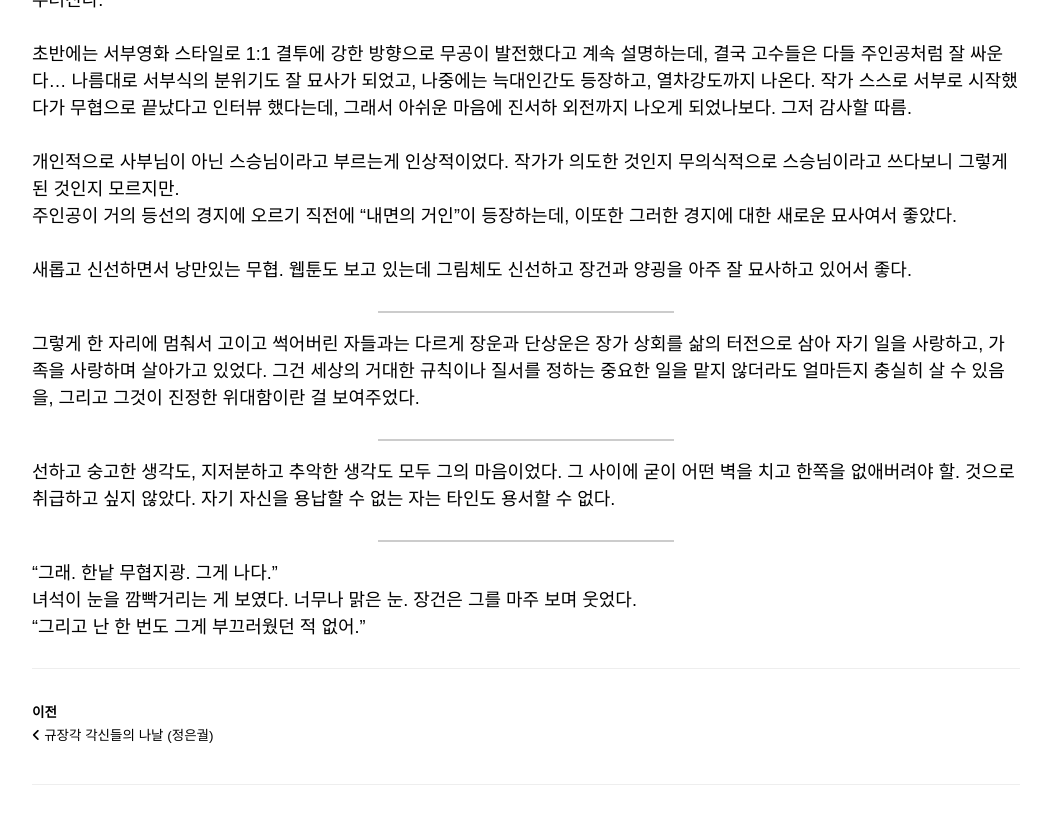
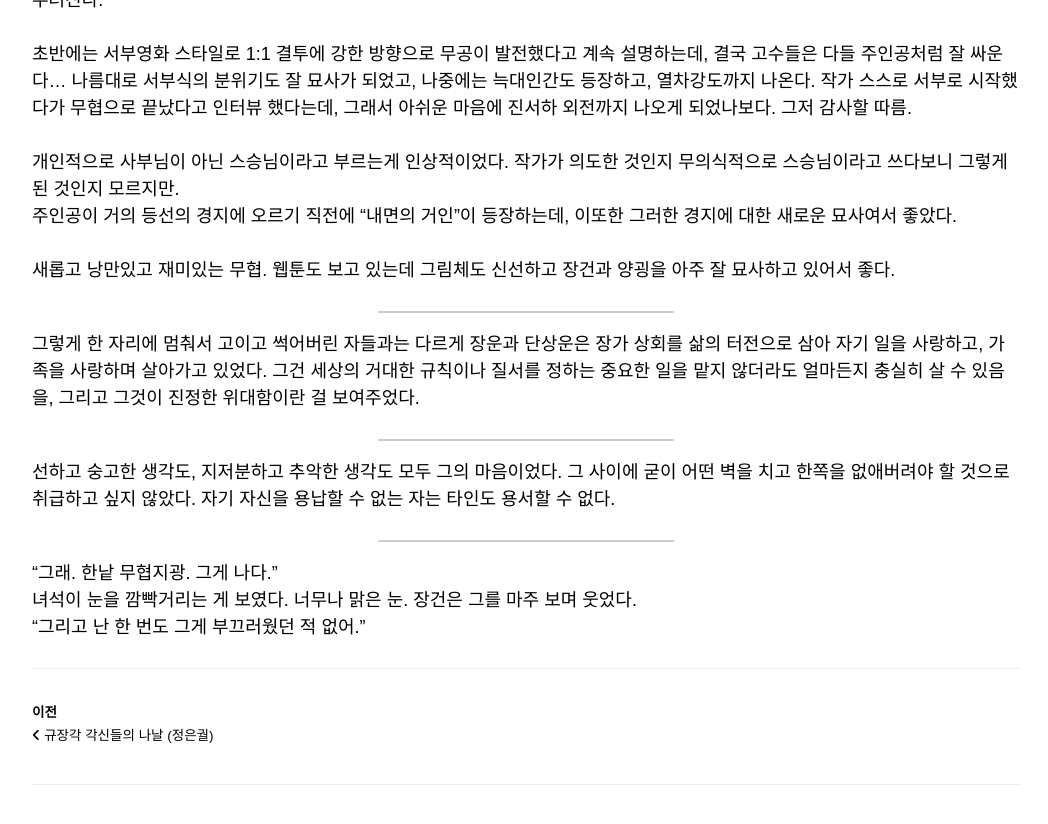
Before and after one commit to huginnmn/huginnmn.github.io, a Jekyll site: the page built from _posts/2024-04-19-무림서부.md, in a window 1280 px wide and 900 px high, scrolled down 1317 px. Shown: the top 824 px of the window, without its empty margins (114-1162 px from the left). Built offline with Jekyll 4.4.1, drawn with Linux system fonts in a browser that asks for light colours; nearby versions of some CDN libraries; some web fonts are replaced; comment, search, counter and statistics services are not loaded.

Commit message:
Update 2024-04-19-무림서부.md

```diff
--- a/_posts/2024-04-19-무림서부.md
+++ b/_posts/2024-04-19-무림서부.md
@@ -17,11 +17,11 @@ tags: 독서 책 소설 웹소설 무협
 개인적으로 사부님이 아닌 스승님이라고 부르는게 인상적이었다. 작가가 의도한 것인지 무의식적으로 스승님이라고 쓰다보니 그렇게 된 것인지 모르지만.
 주인공이 거의 등선의 경지에 오르기 직전에 "내면의 거인"이 등장하는데, 이또한 그러한 경지에 대한 새로운 묘사여서 좋았다.
 
-새롭고 신선하면서 낭만있는 무협. 웹툰도 보고 있는데 그림체도 신선하고 장건과 양굉을 아주 잘 묘사하고 있어서 좋다.
+새롭고 낭만있고 재미있는 무협. 웹툰도 보고 있는데 그림체도 신선하고 장건과 양굉을 아주 잘 묘사하고 있어서 좋다.
 <hr/>
 그렇게 한 자리에 멈춰서 고이고 썩어버린 자들과는 다르게 장운과 단상운은 장가 상회를 삶의 터전으로 삼아 자기 일을 사랑하고, 가족을 사랑하며 살아가고 있었다. 그건 세상의 거대한 규칙이나 질서를 정하는 중요한 일을 맡지 않더라도 얼마든지 충실히 살 수 있음을, 그리고 그것이 진정한 위대함이란 걸 보여주었다.
 <hr/>
-선하고 숭고한 생각도, 지저분하고 추악한 생각도 모두 그의 마음이었다. 그 사이에 굳이 어떤 벽을 치고 한쪽을 없애버려야 할. 것으로 취급하고 싶지 않았다. 자기 자신을 용납할 수 없는 자는 타인도 용서할 수 없다.
+선하고 숭고한 생각도, 지저분하고 추악한 생각도 모두 그의 마음이었다. 그 사이에 굳이 어떤 벽을 치고 한쪽을 없애버려야 할 것으로 취급하고 싶지 않았다. 자기 자신을 용납할 수 없는 자는 타인도 용서할 수 없다.
 <hr/>
 "그래. 한낱 무협지광. 그게 나다."
 녀석이 눈을 깜빡거리는 게 보였다. 너무나 맑은 눈. 장건은 그를 마주 보며 웃었다.
```
